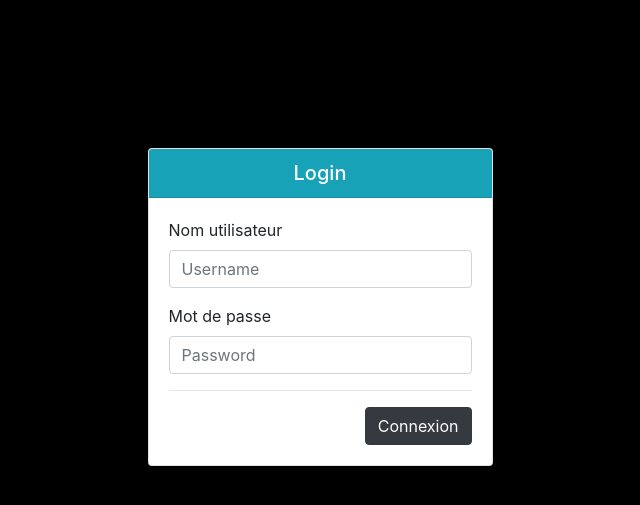
After one commit to walter-clayton/getflix, a PHP site: page /connexion.php in a window 768 px wide. The commit adds this page. Shown: the top 505 px of the page, without its empty margins (64-704 px from the left). Run offline with PHP 8.4, Linux system fonts and the light colour scheme.

Commit message:
dev du login

```diff
--- /dev/null
+++ b/connexion.php
@@ -0,0 +1,37 @@
+<!DOCTYPE html>
+<html lang="en">
+<head>
+    <meta charset="UTF-8">
+    <meta name="viewport" content="width=device-width, initial-scale=1.0">
+    <meta http-equiv="X-UA-Compatible" content="ie=edge">
+    <link rel="stylesheet" type="text/css" href="style.css">
+    <!-- BOOTSTRAP -->
+	<link rel="stylesheet" href="https://stackpath.bootstrapcdn.com/bootstrap/4.3.1/css/bootstrap.min.css" integrity="sha384-ggOyR0iXCbMQv3Xipma34MD+dH/1fQ784/j6cY/iJTQUOhcWr7x9JvoRxT2MZw1T" crossorigin="anonymous">
+
+    <title>Page connexion</title>
+</head>
+<body class="body">
+<div class="container">
+<div class="m-auto pt-5 w-50">
+<div class="card">
+<h5 class="card-header bg-info" style="color:white;">Login</h5>
+<div class="card-body">
+<form action="" method="POST">
+<div class="form-group">
+<label for="username">Nom utilisateur</label>
+<input type="text" class="form-control" id="username" placeholder="Username" name="username">
+</div>
+<div class="form-group">
+<label for="password">Mot de passe</label>
+<input type="password" class="form-control" id="password" placeholder="Password" name="password">
+</div>
+<small class="form-text text-danger mb-3"></small>
+<hr>
+<button type="submit" class="btn btn-dark float-right">Connexion</button>
+</form>
+</div>
+</div>
+</div>
+</div>
+</body>
+</html>
--- a/style.css
+++ b/style.css
@@ -1,106 +1,28 @@
 .body {
 
-background-color: black;
+	background-color: black;
+
 }
 
-.card {
-    margin:auto;
-}
-
-span:hover {
-	color: gold;
-}
-
-footer span {
-	color: grey !important;
-}
-
-
-footer span:hover {
-
-	text-decoration: underline;
-}
-
-
-/*----------MEDIA QUERIES-------------*/
-
-
-@media (max-width: 768px) {
-
-
 	.container {
+		padding-top: 100px;
+		position: relative;
 		display: flex;
-		flex-direction: column;
+		align-items: center;
+		justify-content: center;
 	}
 
-	article {
-		margin-top: 20px;
+	.textbox {
+		height: 250px;
+		width: 35.2rem;
+		font-family:sans-serif;
+		border: 5px;
 
 	}
 
-
-
-	.media-text {
-		display: none;
-	}
-
-
-/*FOOTER*/
-
-	.footer-media  {
+	.card-header {
+		position: relative;
 		display: flex;
-		flex-direction: row;
+		justify-content: center;
 
 	}
-
-	.footer-endorsement {
-		display: flex;
-		flex-direction: row;
-
-	}
-
-	.footer-endorsement img {
-	width: 30px;
-	margin: 10px;
-
-	}
-
-	.endorsement {
-		display: none;
-	}
-
-
-	i {
-		font-size: 30px;
-		display: flex;
-		flex-direction: row;
-	}
-
-/*End of media query max-width: 768px*/
-}
-
-
-/*For IPAD */
-@media (min-width: 768px) and (max-width: 1024px) {
-
-	.container {
-		width: 100% !important;
-	}
-
-section {
-	width: 100% !important;
-}
-
-
-}
-
-/* IPHONE 5/SE */
-@media (max-width: 320px) {
-
-i { font-size: 17px; }
-
-.footer-endorsement img {
-	width: 20px;
-	margin: 5px;
-
-}
```
Also changed, not shown: header.php (+6 -7 lines), landing.php (+10 -12 lines).
